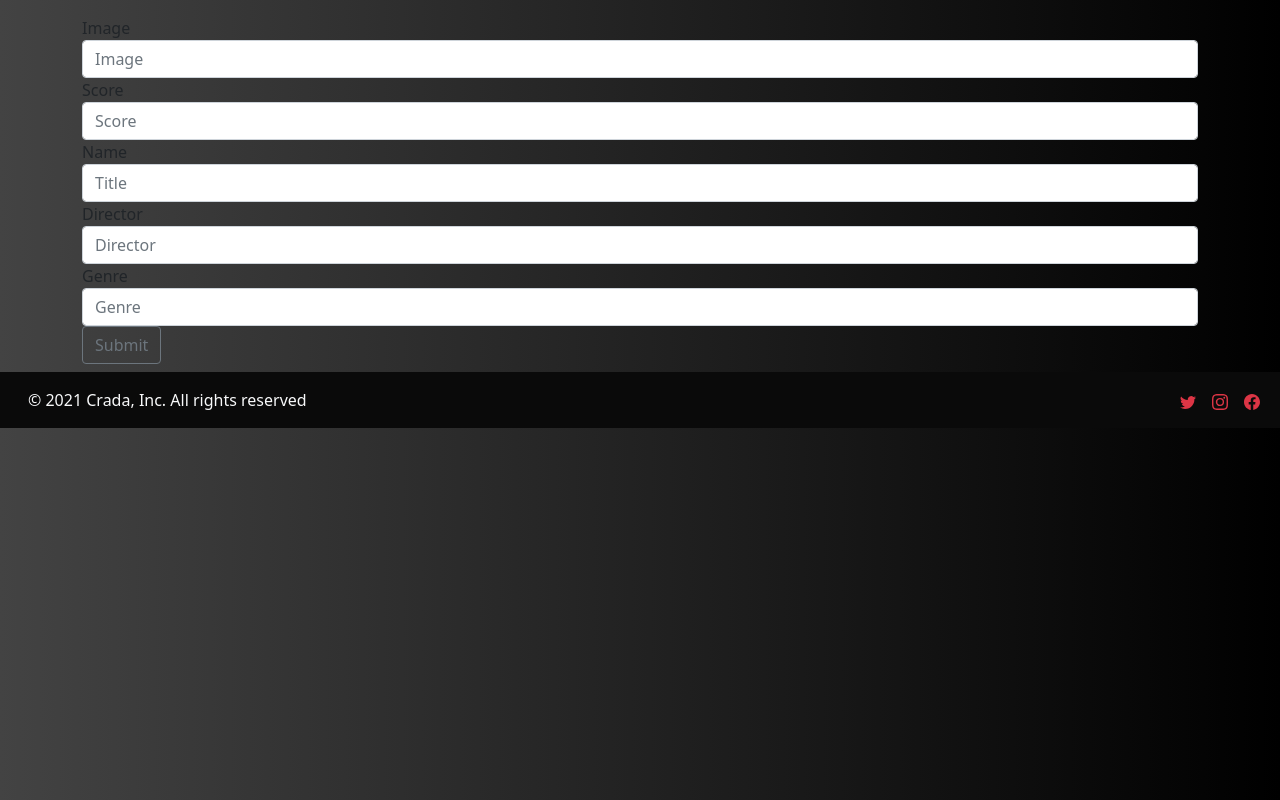
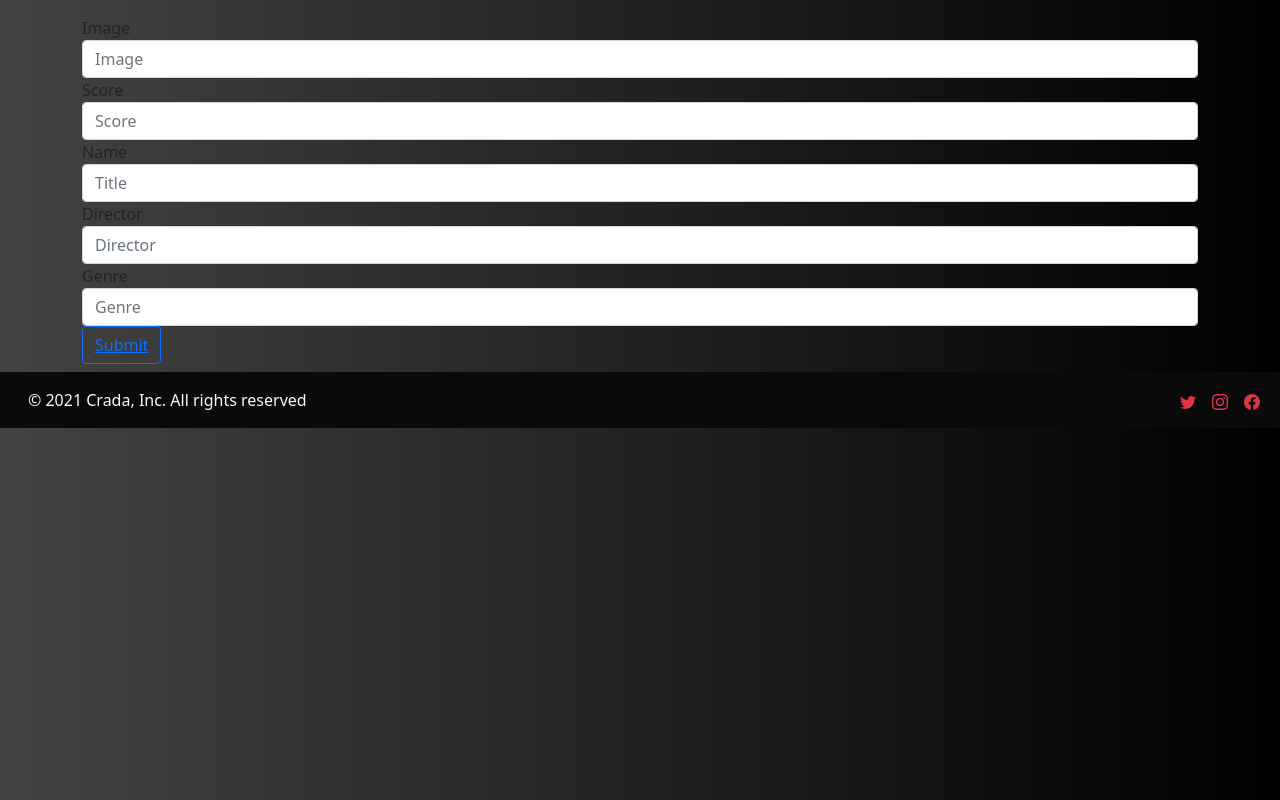
Before and after one commit to crada2/crada-chill-front, a React (Create React App) app: page /form in a window 1280 px wide. Built offline with nearby package versions, Linux system fonts and the light colour scheme.

Commit message:
data card

```diff
--- a/src/App.css
+++ b/src/App.css
@@ -59,3 +59,7 @@ header h1 {
   padding-bottom: 10px;
   font-weight: 900
 }
+.btn-outline-primary {
+  background-color: #f44336;
+  border-color: #0d6efd;
+}
--- a/src/components/Card.js
+++ b/src/components/Card.js
@@ -1,26 +1,45 @@
-import React from "react";
+import React, { useEffect } from "react";
+
 
 const Card = () => {
+
+  const [movies, setMovies] = React.useState([]);
+
+  useEffect(() => {
+    fetch ("http://localhost:8080/movies")
+    .then(res=>res.json())
+    .then((result) => {
+      setMovies(result);
+    }
+  )
+  }, [])
+
   return (
+
+
+
     <div
-      className="p-3 m-3 d-flex justify-content-center "
+      className="row row-cols-1 row-cols-sm-2 row-cols-md-3 g-3"
       style={{ background: "#0A0A0A" }}
     >
+
+    {movies.map(movie => (
+
       <div className="card p-1 m-3 " style={{ width: "16rem" }}>
         <img
           className="card-img-top"
-          src="https://encrypted-tbn0.gstatic.com/images?q=tbn:ANd9GcQ9Esa5hk256pfM68WifavLRncrp9_DxdhMufTGMUiWiU16P9XfOVeaMXRc7BS5HPYhbBo&usqp=CAU"
-          alt="Card image cap"
+          src={movie.image}
+          alt=""
         />
         <button class="rounded-3 btn btn-secondary btn-sm opacity-75">
-          9,7
+         {movie.score}
         </button>
 
         <div className="card-body">
-          <h5 className="card-title">🍿Card title movie </h5>
+          <h5 className="card-title">🍿{movie.name} </h5>
 
-          <i className="card-text">Nombre director</i>
-          <p><i className="fs-6 text"> Gender: Science fiction </i></p>
+          <i className="card-text">{movie.director}</i>
+          <p><i className="fs-6 text"> {movie.genre}</i></p>
 
           <div
             class="btn-group p-2 m-2 "
@@ -37,8 +56,11 @@ const Card = () => {
           </div>
         </div>
       </div>
+    ))
+  }
     </div>
   );
 };
 
+
 export default Card;
--- a/src/components/Hero.js
+++ b/src/components/Hero.js
@@ -1,5 +1,5 @@
 import React from "react";
-import { Routes, Route, Outlet, Link } from "react-router-dom";
+import { Link } from "react-router-dom";
 
 const Hero = () => {
   return (
--- a/src/pages/Form.js
+++ b/src/pages/Form.js
@@ -1,4 +1,6 @@
 import React from "react";
+//import {Redirect} from "react-router-dom";
+import { Link } from "react-router-dom";
 
 const Form = () => {
   const [image, setImage] = React.useState("");
@@ -6,6 +8,7 @@ const Form = () => {
   const [name, setName] = React.useState("");
   const [director, setDirector] = React.useState("");
   const [genre, setGenre] = React.useState("");
+
 
   const handleChangeImage = (event) => {
     setImage(event.target.value);
@@ -39,6 +42,8 @@ const Form = () => {
       console.log("new movie added");
     });
   };
+
+
 
   return (
     <form>
@@ -95,10 +100,11 @@ const Form = () => {
         </div>
         <button
           type="button"
-          class="btn btn-outline-secondary"
+          class="btn btn-outline-primary"
           onClick={handleClick}
         >
-          Submit
+          <Link to='/' >  Submit </Link>
+
         </button>
       </div>
     </form>
--- a/src/pages/Landing.js
+++ b/src/pages/Landing.js
@@ -2,6 +2,7 @@ import Hero from "../components/Hero";
 import Card from "../components/Card";
 
 function Landing() {
+
   return (
     <div>
       <Hero />
```
